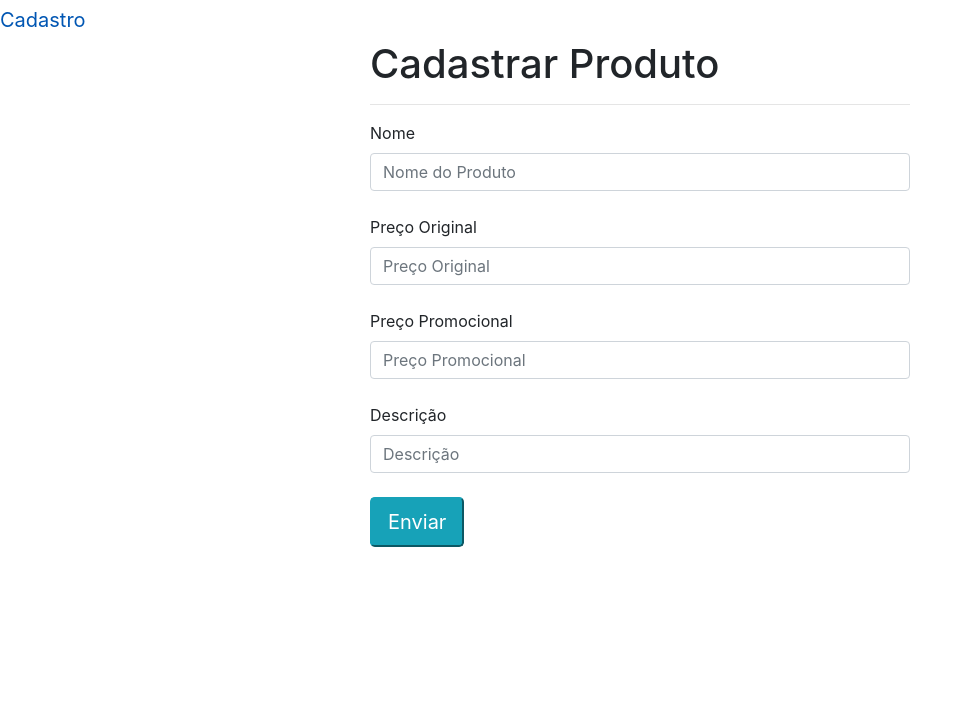
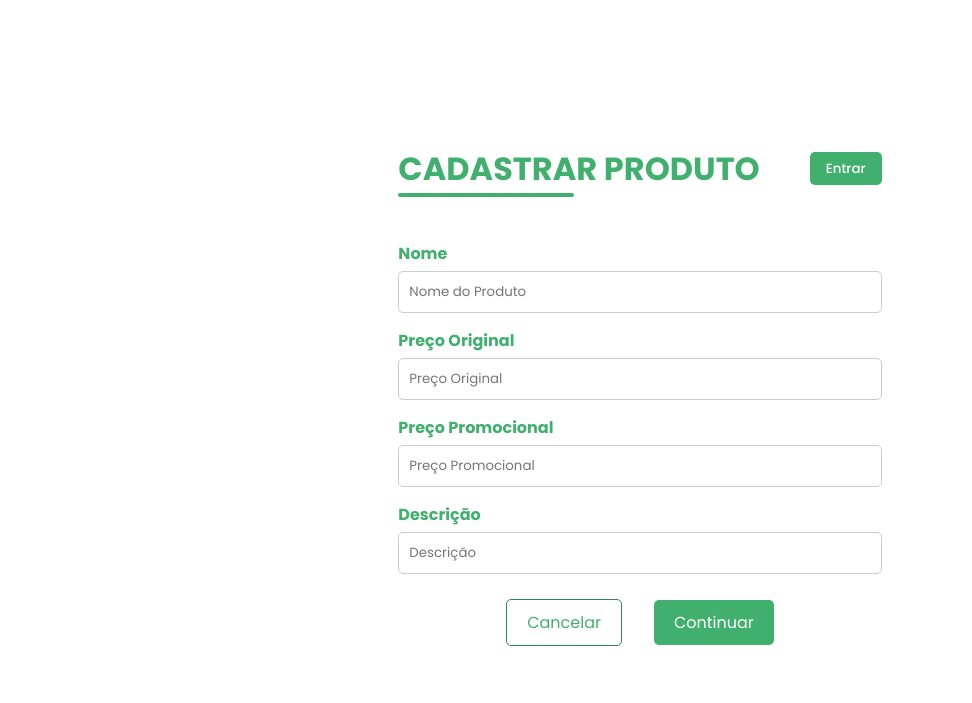
Before and after one commit to marcosantonioh/teste-promoFacil, a Django app: page /promocoes/criar_produto/ in a window 1280 px wide. Shown: the top 703 px of the page, without its empty margins (0-972 px from the left). Run offline with Django 5.2, Linux system fonts and the light colour scheme; data comes from the database, SQL or seed files in the repository; both versions use the stored data as it was after the commit.

Commit message:
front-end cadastrar-produto

```diff
--- a/promocoes/templates/cadastroProduto.html
+++ b/promocoes/templates/cadastroProduto.html
@@ -1,41 +1,124 @@
-{% extends 'base.html' %}
+{% load static %}
 
-{% block titulo %} Cadastro {% endblock %}
+<!DOCTYPE html>
+<html lang="pt-BR">
+<head>
+    <meta charset="UTF-8">
+    <meta name="viewport" content="width=device-width, initial-scale=1.0">
+    <title>PromoFácil - Cadastro</title>
+    <link rel="stylesheet" href="{% static 'css/partials/cadastro/cadastro_produto.css' %}">
+    <link rel="icon" href="{% static 'img/logo_promo-facil/icone_promo.png' %}" type="image/png">
+    <link href='https://unpkg.com/boxicons@2.1.4/css/boxicons.min.css' rel='stylesheet'>
+</head>
+<body>
 
-{% block conteudo %}
 
-<div class="container">
 
-    <div class="row">
+    <div class="container">
 
-        <div class="col-md-3">
 
+    {% if status == '0'%}
+        <div class="alert alert-sucess" role="alert">
+            Cadastro realizado com sucesso.
+        </div>
+    {% endif %}
+
+    {% if status == '1'%}
+        <div class="alert alert-danger" role="alert">
+            Nome e email não podem estar vazio.
+        </div>
+    {% endif %}
+
+    {% if status == '2'%}
+        <div class="alert alert-danger" role="alert">
+            Sua senha deve ter pelo menos 8 caracteres.
+        </div>
+    {% endif %}
+
+    {% if status == '3'%}
+        <div class="alert alert-danger" role="alert">
+            Usuário já existe no sistema.
+        </div>
+    {% endif %}
+
+    {% if status == '4'%}
+        <div class="alert alert-danger" role="alert">
+            Erro interno do sistema.
+        </div>
+    {% endif %}
+
+
+        <div class="form-image">
+            <img src="{% static 'img/cadastro/cadastro_produto.svg' %}" alt="">
         </div>
 
-        <div class="col-md">
-            <h1>Cadastrar Produto</h1>
-            <hr>
+        <div class="form">
 
             <form method="POST" action="{% url 'criar_produto' %}">
+
                 {% csrf_token %}
-                <label>Nome</label>
-                <input name = "nome_produto" class="form-control" type="text" placeholder="Nome do Produto">
-                <br>
-                <label>Preço Original</label>
-                <input name="preco_original" class="form-control" type="number" placeholder="Preço Original">
-                <br>
-                <label>Preço Promocional</label>
-                <input name="preco_promocional" class="form-control" type="number" placeholder="Preço Promocional">
-                <br>
-                <label>Descrição</label>
-                <input name = "descricao"class="form-control" type="text" placeholder="Descrição">
-                <br>
-                <input class="bnt btn-info btn-lg" type="submit" value="Enviar">
-                <br>
+
+                <div class="form-header">
+                    <div class="title">
+                        <h1>CADASTRAR PRODUTO</h1>
+                    </div>
+                    <div class="login-button">
+                        <button><a href="{% url 'home' %}">Entrar</a></button>
+                    </div>
+                </div>
+
+                <div class="input-group">
+                    <div class="input-box">
+                        <label for="nomeEmpresa">Nome</label>
+                        <input name = "nome_produto" class="form-control" type="text" placeholder="Nome do Produto">
+                    </div>
+
+                    <div class="input-box">
+                        <label>Preço Original</label>
+                        <input name="preco_original" class="form-control" type="number" placeholder="Preço Original">
+                    </div>
+
+                    <div class="input-box">
+                        <label>Preço Promocional</label>
+                        <input name="preco_promocional" class="form-control" type="number" placeholder="Preço Promocional">
+                    </div>
+
+                    <div class="input-box">
+                        <label>Descrição</label>
+                        <input name = "descricao"class="form-control" type="text" placeholder="Descrição">
+                    </div>
+{% comment %}
+                    <div class="input-box">
+                        <label for="password">Senha</label>
+                        <input id="password" type="password" name="password" placeholder="Digite sua senha" required>
+                    </div>
+
+
+                    <div class="input-box">
+                        <label for="confirmPassword">Confirme sua Senha</label>
+                        <input id="confirmPassword" type="password" name="confirmPassword" placeholder="Digite sua senha novamente" required>
+                    </div> {% endcomment %}
+
+                </div>
+
+                <div class="botoes">
+                    <div class="continue-button2">
+                        <a href="../../index.html"><button type="button" id="cancelarButton">Cancelar</button></a>
+                    </div>
+                    <div class="continue-button">
+                        <a href="#"><button type="submit" id="continuarButton">Continuar</button></a>
+                    </div>
+                </div>
+
+                {% comment %} <input class="bnt btn-info btn-lg" type="submit" value="Enviar"> {% endcomment %}
+
+
             </form>
         </div>
-        <div class="col-md-3">
-        </div>
     </div>
-</div>
-{% endblock %}
+</body>
+
+
+    <script src="{% static '/js/script.js'%}"></script>
+</body>
+</html>
```
Also changed, not shown: db.sqlite3.
